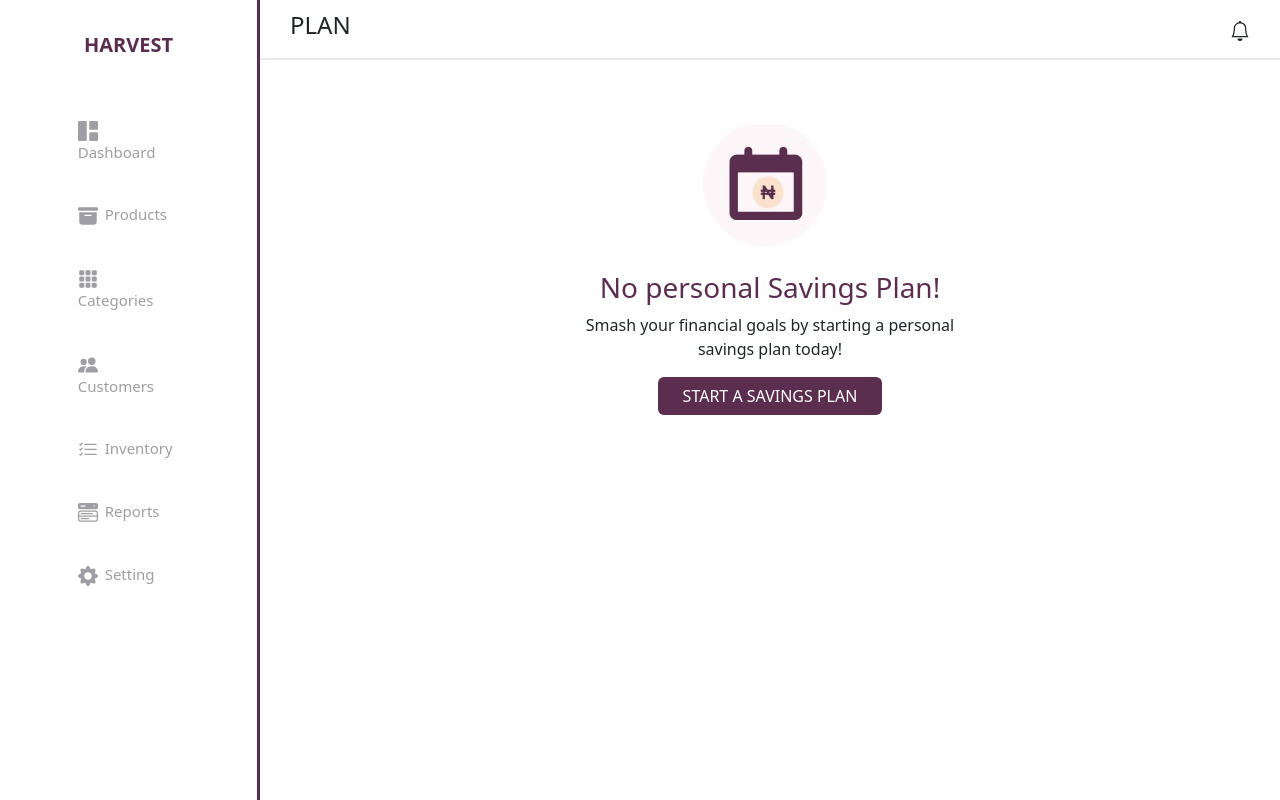
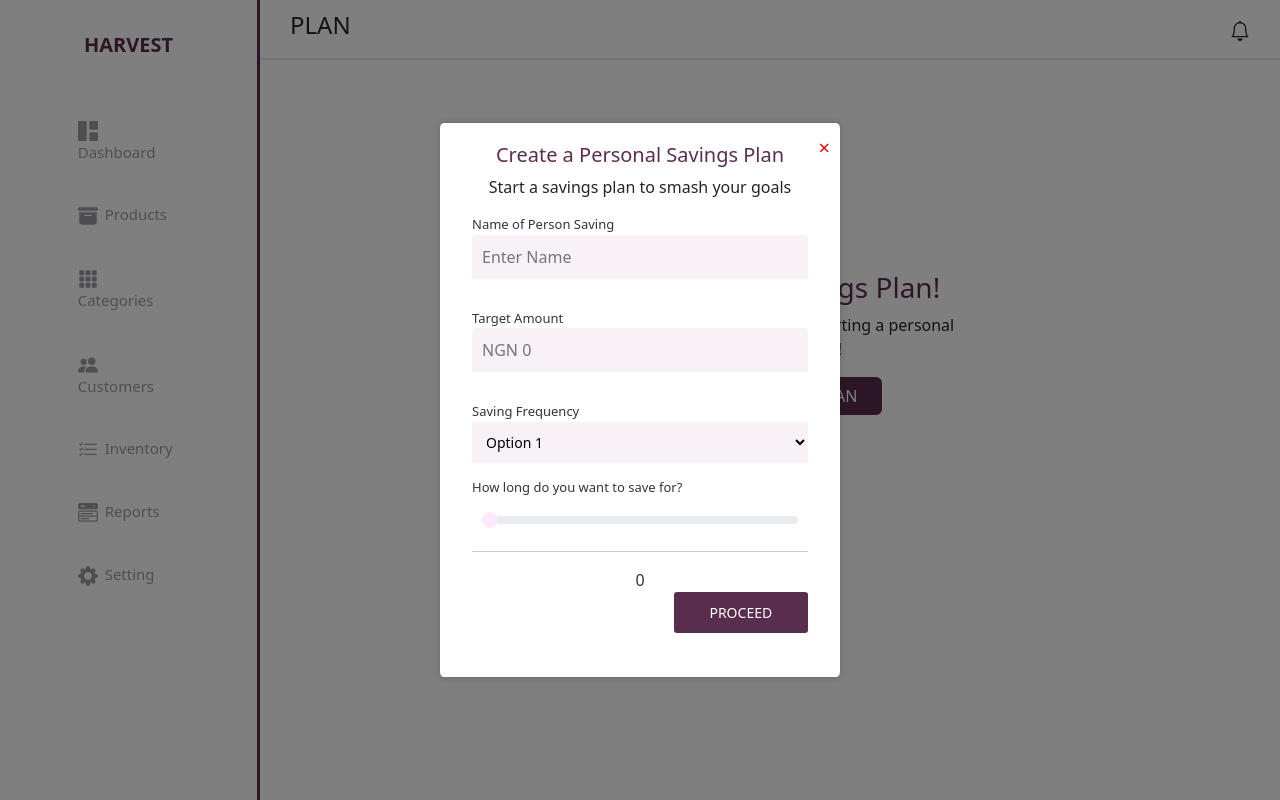
Before and after one commit to segzy2baba/LibertyDash, a React (Vite) app in the folder AdminDash/: page /plan in a window 1280 px wide. Both pictures are taken after a click on the button "START A SAVINGS PLAN". Built offline with nearby package versions, Linux system fonts and the light colour scheme; a web font is replaced by a local one.

Commit message:
create model and form

```diff
--- a/AdminDash/index.html
+++ b/AdminDash/index.html
@@ -2,10 +2,10 @@
 <html lang="en">
   <head>
     <meta charset="UTF-8" />
-    <link rel="icon" type="image/svg+xml" href="/vite.svg" />
+    <!-- <link rel="icon" type="image/svg+xml" href="/vite.svg" /> -->
     <link href="https://api.fontshare.com/v2/css?f[]=satoshi@700,500,301,701,300,501,401,901,400&display=swap" rel="stylesheet">
     <meta name="viewport" content="width=device-width, initial-scale=1.0" />
-    <title>Vite + React</title>
+    <title>Harvet</title>
   </head>
   <body>
     <div id="root"></div>
--- a/AdminDash/src/App.css
+++ b/AdminDash/src/App.css
@@ -4,6 +4,11 @@ body {
   background-color: #FFFFFF;
   color: #9e9ea4;
   font-family: 'satoshi', sans-serif;
+}
+
+
+.brcolor {
+  color: #5b2e4f;
 }
 
 
@@ -27,6 +32,7 @@ body {
   margin-left: 30px;
   margin-top: 10px;
   cursor: pointer;
+  size: 14PX;
 }
 
 .grid-container {
@@ -142,7 +148,7 @@ body {
 
 .plan-container {
   grid-area: main;
-  overflow-y: auto;
+  /* overflow-y: auto; */
   margin: 0 auto;
 
   /* padding: 20px 20px; */
@@ -231,6 +237,43 @@ body {
   color: #592d4d;
 }
 
+/* modal  */
+
+/* Modal Container */
+.custom-modal {
+  position: fixed;
+  top: 0;
+  left: 0;
+  right: 0;
+  bottom: 0;
+  background-color: rgba(0, 0, 0, 0.5); /* Semi-transparent background */
+  display: flex;
+  justify-content: center;
+  align-items: center;
+  z-index: 1000; /* Ensure it's on top of other elements */
+}
+
+/* Modal Content */
+.modal-content {
+  background-color: #fff !important;
+  border-radius: 1% !important;
+  box-shadow: 0 0 10px rgba(0, 0, 0, 0.2);
+  padding: 20px;
+  max-width: 400px;
+  width: 100%;
+  z-index: 1000;
+}
+
+/* Close Button */
+.modal-close {
+  position: absolute;
+  top: 10px;
+  right: 10px;
+  cursor: pointer;
+  font-size: 20px;
+  color: red;
+}
+
 
 /* Medium <= 992px */
 
--- /dev/null
+++ b/AdminDash/src/components/Form/FormPlan.jsx
@@ -0,0 +1,58 @@
+import "./form.css";
+import { useState } from "react";
+
+function FormPlan() {
+  const [rangeValue, setRangeValue] = useState(0);
+
+  const handleRangeChange = (e) => {
+    setRangeValue(e.target.value);
+  };
+
+  return (
+    <>
+      <div className="container border-bottom-0">
+        <div className="form">
+          <form className="register-form">
+            <div className="input-container">
+              <label htmlFor="name">Name of Person Saving</label>
+              <input type="text" id="name" placeholder="Enter Name" />
+            </div>
+            <div className="input-container">
+              <label htmlFor="password">Target Amount</label>
+              <input type="password" id="password" placeholder="NGN 0" />
+            </div>
+            <div className="input-container">
+              <label htmlFor="email">Saving Frequency</label>
+              <select id="email">
+                <option value="option1">Option 1</option>
+                <option value="option2">Option 2</option>
+                <option value="option3">Option 3</option>
+              </select>
+            </div>
+            <div className="input-container range-container">
+              <label htmlFor="customRange1" className="form-label">
+                How long do you want to save for?
+              </label>
+              <input
+                type="range"
+                className="form-range"
+                id="customRange1"
+                min="0"
+                max="12"
+                step="1"
+                value={rangeValue}
+                onChange={handleRangeChange}
+              />
+              <div className="tooltip">{rangeValue} months</div>
+            </div>
+            <hr className="form-hr" />
+            <div> {rangeValue}</div>
+            <button className="create-button mb-4">PROCEED</button>
+          </form>
+        </div>
+      </div>
+    </>
+  );
+}
+
+export default FormPlan;
--- /dev/null
+++ b/AdminDash/src/components/Form/form.css
@@ -0,0 +1,177 @@
+/* Form Width */
+/* $form-width: 300px; */
+
+/* Form */
+.form {
+  position: relative;
+  z-index: 1;
+  background: #FFFFFF; /* White background color */
+  max-width: 100%;
+  margin: 0 auto ;
+  /* padding: 30px; */
+  border-top-left-radius: 3px;
+  border-top-right-radius: 3px;
+  border-bottom-left-radius: 3px;
+  border-bottom-right-radius: 3px;
+  text-align: center;
+  color: #33343D;
+}
+
+.input-container {
+    display: flex;
+    flex-direction: column;
+    margin-bottom: 15px;
+  }
+
+  .input-container label {
+    text-align: left;
+    font-size: 13px;
+
+  }
+
+  /* .input-container input {
+    outline: 0;
+    background: #F8F1F6;
+    border: 0;
+    margin: 0;
+    padding: 15px;
+    border-radius: 3px;
+    font-size: 14px;
+  } */
+
+
+
+  .form select {
+    outline: 0;
+    background: #F8F1F6; /* Light gray background color */
+    width: 100%;
+    border: 0;
+    margin: 0;
+    padding: 10px;
+    border-top-left-radius: 3px;
+    border-top-right-radius: 3px;
+    border-bottom-left-radius: 3px;
+    border-bottom-right-radius: 3px;
+    font-size: 14px;
+  }
+
+  /* Updated styles for HR tag and "create" button */
+/* .form-hr { */
+    /* margin: 0; */
+    /* border: none; */
+
+  /* } */
+
+  .create-button {
+    background: #EF3B3A; /* Red background color */
+    color: #FFFFFF; /* White text color */
+    float: right;
+    max-width: 40%;
+
+  }
+
+
+
+
+.form input {
+  outline: 0;
+  background: #F8F1F6; /* Light gray background color */
+  width: 100%;
+  border: 0;
+  margin: 0 0 15px;
+  padding: 10px;
+  border-top-left-radius: 3px;
+  border-top-right-radius: 3px;
+  border-bottom-left-radius: 3px;
+  border-bottom-right-radius: 3px;
+
+}
+
+.form input[type=range] {
+    outline: 0;
+    background: none; /* Light gray background color */
+    width: 100%;
+    border: 0;
+    margin: 0 0 15px;
+    padding: 10px;
+    border-top-left-radius: 3px;
+    border-top-right-radius: 3px;
+    border-bottom-left-radius: 3px;
+    border-bottom-right-radius: 3px;
+    font-size: 14px;
+    color: red;
+  }
+
+.form button {
+  outline: 0;
+  background: #592d4d; /* Red background color */
+  width: 100%;
+  border: 0;
+  padding: 10px;
+  border-top-left-radius: 3px;
+  border-top-right-radius: 3px;
+  border-bottom-left-radius: 3px;
+  border-bottom-right-radius: 3px;
+  color: #FFFFFF; /* White text color */
+  font-size: 14px;
+  transition: all 0.3s ease;
+  cursor: pointer;
+}
+
+
+/* Custom styles for the range input */
+.form input[type=range] {
+    -webkit-appearance: none;
+    appearance: none;
+    width: 100%;
+    height: 10px; /* Height of the range track */
+    /* background: #F8F1F6;  */
+    /* Light gray background color for the track */
+    border-radius: 5px; /* Rounded corners for the track */
+    outline: none;
+    margin: 5px 0; /* Adjust this margin as needed */
+  }
+
+  /* Custom styles for the range thumb (ball) */
+  .form input[type=range]::-webkit-slider-thumb {
+    -webkit-appearance: none;
+    appearance: none;
+
+    background: #ffe9fa; /* Color for the thumb (ball) */
+    border-radius: 50%; /* Rounded shape for the thumb (ball) */
+    cursor: pointer;
+  }
+  .form input[type=range]::-moz-range-thumb {
+    width: 20px; /* Width of the thumb (ball) */
+    height: 20px; /* Height of the thumb (ball) */
+    background: #592d4d; /* Color for the thumb (ball) */
+    border-radius: 50%; /* Rounded shape for the thumb (ball) */
+    cursor: pointer;
+  }
+  .form input[type=range]::-ms-thumb {
+    width: 20px; /* Width of the thumb (ball) */
+    height: 20px; /* Height of the thumb (ball) */
+    background: #592d4d; /* Color for the thumb (ball) */
+    border-radius: 50%; /* Rounded shape for the thumb (ball) */
+    cursor: pointer;
+  }
+
+
+  /* Custom styles for the tooltip */
+.tooltip {
+    position: absolute;
+    visibility: hidden;
+    background-color: #592d4d; /* Tooltip background color */
+    color: #fff; /* Tooltip text color */
+    text-align: center;
+    padding: 5px;
+    border-radius: 5px;
+    font-size: 12px;
+    white-space: nowrap;
+    z-index: 1;
+  }
+
+  /* Show the tooltip on hover */
+  .form input[type=range]:hover + .tooltip {
+    visibility: visible !important;
+  }
--- a/AdminDash/src/components/Header.jsx
+++ b/AdminDash/src/components/Header.jsx
@@ -1,4 +1,4 @@
-import React from "react";
+// import React from "react";
 import {
   BsBell,
   // BsFillEnvelopeFill,
--- /dev/null
+++ b/AdminDash/src/components/Model.jsx
@@ -0,0 +1,26 @@
+// import { useState } from 'react';
+
+import FormPlan from "./Form/FormPlan";
+
+function Model({ isOpen, onClose }) {
+
+    if (!isOpen) return null;
+
+
+  return (
+    <div className="custom-modal"> {/* Change the class name here */}
+      <div className="modal-content text-center"> {/* Center content using text-center */}
+        <span className="modal-close" onClick={onClose}>
+          &times;
+        </span>
+        <h5 className="brcolor">Create a Personal Savings Plan</h5>
+        <p className="fw-light">Start a savings plan to smash your goals</p>
+
+        {/* Include the FormComponent */}
+        <FormPlan onClose={onClose} />
+      </div>
+    </div>
+  )
+}
+
+export default Model
--- a/AdminDash/src/pages/Plan.jsx
+++ b/AdminDash/src/pages/Plan.jsx
@@ -1,6 +1,20 @@
 // import React from 'react'
+import { useState } from 'react'
+import Modal from "../components/Model";
 
 function Plan() {
+
+    const [isModalOpen, setIsModalOpen] = useState(false);
+
+    const openModal = () => {
+        setIsModalOpen(true);
+        // console.log("work" , isModalOpen)
+      };
+
+      const closeModal = () => {
+        setIsModalOpen(false);
+      };
+
   return (
     <>
     <main className="plan-container mt-5 ">
@@ -15,12 +29,15 @@ function Plan() {
           <br />savings plan today!
         </p>
         <div className="text-center">
-          <button className="btn btn-brown px-4">
+          <button className="btn btn-brown px-4"
+             onClick={openModal}
+          >
             START A SAVINGS PLAN
           </button>
         </div>
       </div>
     </section>
+    <Modal isOpen={isModalOpen} onClose={closeModal} />
     </main>
 
     </>
```
Also changed, not shown: AdminDash/src/components/pieChartBox/PieChartBox.jsx (deleted, +0 -40 lines), AdminDash/src/components/pieChartBox/PieChartBox.scss (deleted).
